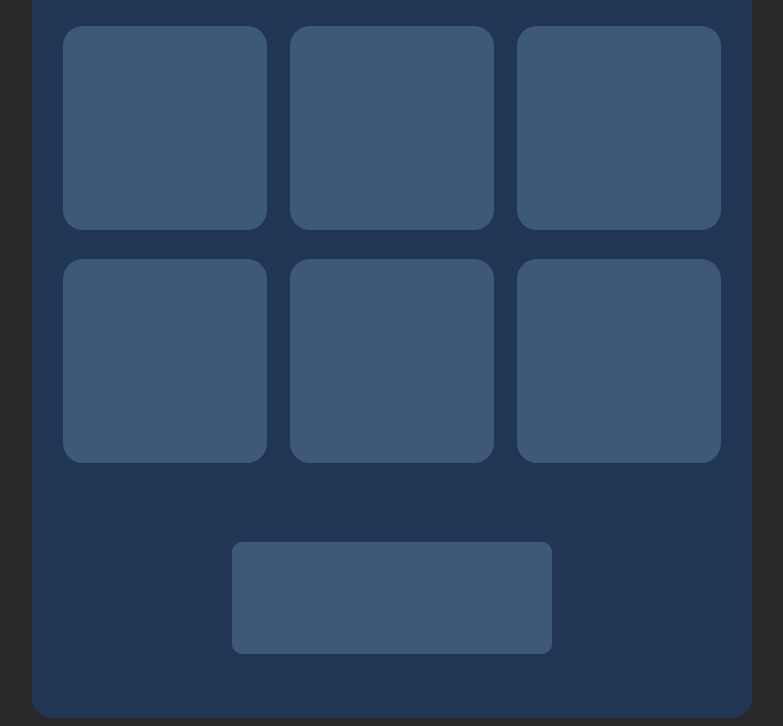
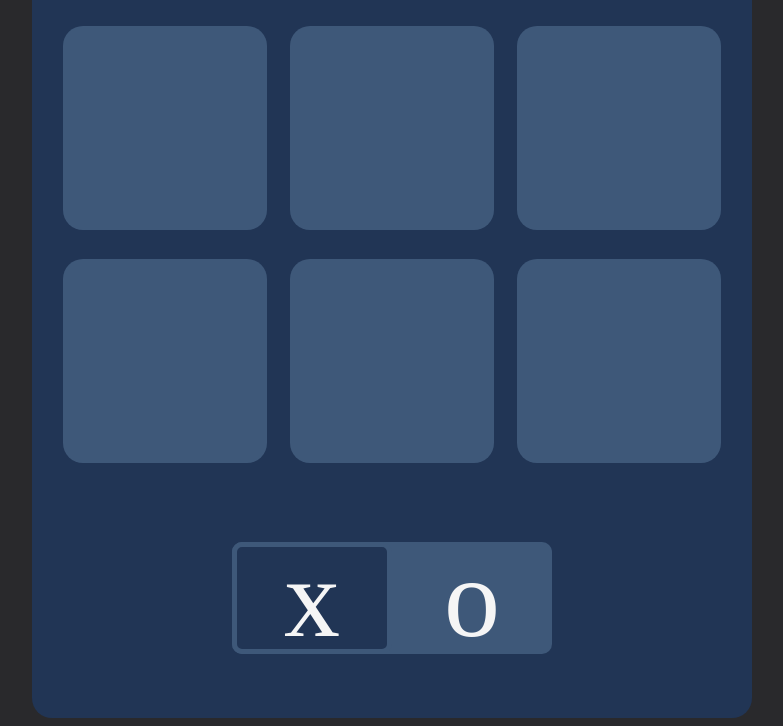
Before and after one commit to Nightsper/Tic-Tac-Toe, a plain HTML site: page index.html in a window 1280 px wide. Shown: the part 467-1193 px from the top of the page, without its empty margins (248-1031 px from the left). Drawn offline with Linux system fonts and the light colour scheme.

Commit message:
icons for first pick box

```diff
--- a/script.js
+++ b/script.js
@@ -37,8 +37,10 @@ function gameStart() {
       return
     }
 
-    checkWin(currentPlayer, gameboard.board.array, state)
-    updateScore(currentPlayer, state)
+    checkWin(currentPlayer, gameboard.board.array, state);
+
+    updateScore(currentPlayer, state);
+
     switch (currentPlayer) {
       case player1:
         currentPlayer = player2
@@ -97,11 +99,13 @@ function gameStart() {
   let selectionBox = document.createElement("div");
   selectionBox.id = "selection";
 
-  let firstPick = document.createElement("div");
-  firstPick.id = "first-pick";
+  let firstPickBox = document.createElement("div");
+  firstPickBox.id = "first-pick-box";
   let x = document.createElement("div");
   x.textContent = "x";
+  x.className = "first-picks"
   let o = document.createElement("div");
+  o.className = "first-picks"
   o.textContent = "o";
 
   body.appendChild(scoreDisplay)
@@ -110,7 +114,9 @@ function gameStart() {
   scoreDisplay.appendChild(player2ScoreDisplay);
   body.appendChild(boardUI);
   body.appendChild(selectionBox);
-  selection.appendChild(firstPick);
+  selection.appendChild(firstPickBox);
+  firstPickBox.appendChild(x);
+  firstPickBox.appendChild(o);
 
   let state = { roundState: false };
 
--- a/style.css
+++ b/style.css
@@ -3,62 +3,6 @@ body {
   color: whitesmoke;
   display: flex;
   flex-direction: column;
-}
-
-#score-display {
-  font-size: 2rem;
-  font-weight: bold;
-  display: flex;
-  gap: 9rem;
-  margin: 90px auto;
-}
-
-#board {
-  background-color: #213555;
-  width: 45rem;
-  height: 45rem;
-  margin: auto;
-  margin-top: 0;
-  padding: 20px 20px 0px 20px;
-  border-top-left-radius: 20px;
-  border-top-right-radius: 20px;
-  box-sizing: border-box;
-  display: grid;
-  grid-template-columns: repeat(3, 1fr);
-  grid-template-rows: repeat(3, 1fr);
-  justify-items: center;
-  align-items: center;
-}
-
-.tiles {
-  background-color: #3E5879;
-  color: #F5EFE7;
-  width: 12.75rem;
-  height: 12.75rem;
-  border-radius: 20px;
-  font-size: 10rem;
-  display: flex;
-  justify-content: center;
-  align-items: center;
-}
-
-#selection {
-  background-color: #213555;
-  width: 45rem;
-  height: 15rem;
-  margin: auto;
-  border-bottom-left-radius: 20px;
-  border-bottom-right-radius: 20px;
-  display: flex;
-  justify-content: center;
-  align-items: center;
-}
-
-#first-pick {
-  background-color: #3E5879;
-  width: 20rem;
-  height: 7rem;
-  border-radius: 10px;
 }
 
 h1 {
@@ -123,3 +67,77 @@ h1 {
   height: 50px;
   border-radius: 15px;
 }
+
+#score-display {
+  font-size: 2rem;
+  font-weight: bold;
+  display: flex;
+  gap: 9rem;
+  margin: 90px auto;
+}
+
+#board {
+  background-color: #213555;
+  width: 45rem;
+  height: 45rem;
+  margin: auto;
+  margin-top: 0;
+  padding: 20px 20px 0px 20px;
+  border-top-left-radius: 20px;
+  border-top-right-radius: 20px;
+  box-sizing: border-box;
+  display: grid;
+  grid-template-columns: repeat(3, 1fr);
+  grid-template-rows: repeat(3, 1fr);
+  justify-items: center;
+  align-items: center;
+}
+
+.tiles {
+  background-color: #3E5879;
+  color: #F5EFE7;
+  width: 12.75rem;
+  height: 12.75rem;
+  border-radius: 20px;
+  font-size: 10rem;
+  display: flex;
+  justify-content: center;
+  align-items: center;
+}
+
+#selection {
+  background-color: #213555;
+  width: 45rem;
+  height: 15rem;
+  margin: auto;
+  border-bottom-left-radius: 20px;
+  border-bottom-right-radius: 20px;
+  display: flex;
+  justify-content: center;
+  align-items: center;
+}
+
+#first-pick-box {
+  background-color: #3E5879;
+  width: 20rem;
+  height: 7rem;
+  border-radius: 10px;
+  display: flex;
+
+}
+
+.first-picks {
+  display: flex;
+  justify-content: center;
+  align-items: center;
+  width: 10rem;
+  height: 7rem;
+  font-size: 7em;
+  box-sizing: border-box;
+}
+
+.first-picks:first-child {
+  background-color: #213555;
+  border: solid 5px #3E5879;
+border-radius: 10px;
+}
```
